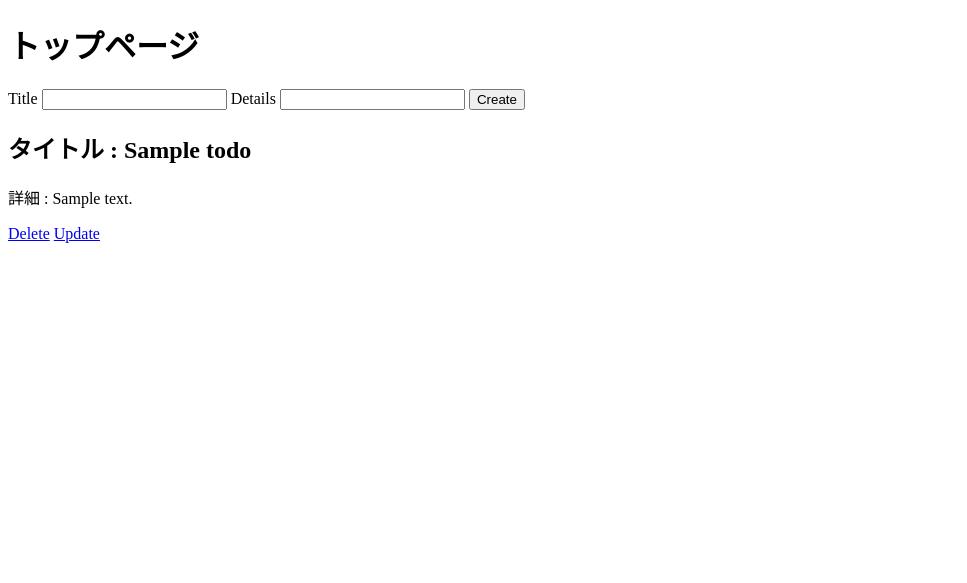
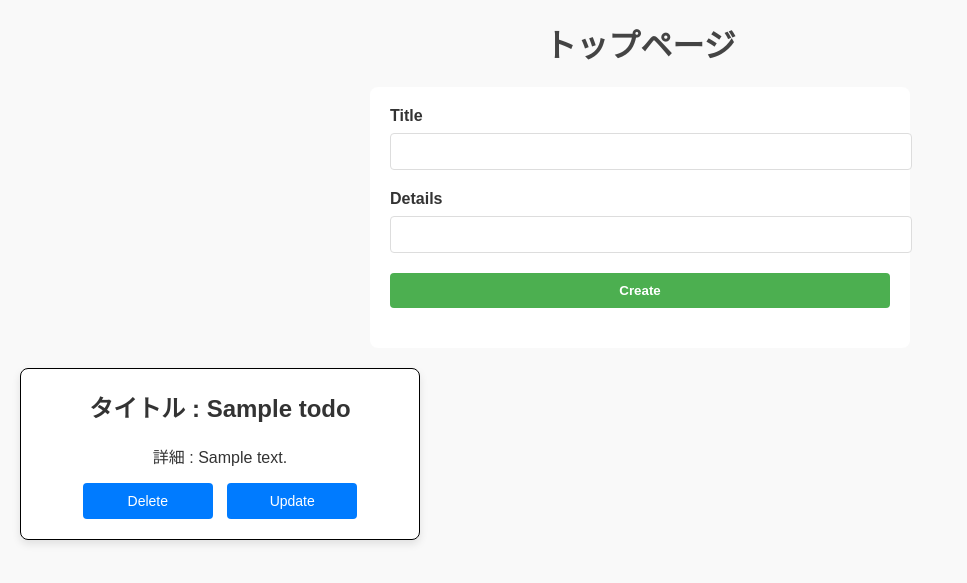
Before and after one commit to yuyadaruma24/psemi_flask, a Flask app: page / in a window 1280 px wide. Shown: the top 583 px of the page, without its empty margins (0-967 px from the left). Run offline with Flask 3, Linux system fonts and the light colour scheme; tables that the repository leaves empty hold one stand-in row (values such as "Sample post").

Commit message:
CSSを活用して，アプリをおしゃれにしよう！

```diff
--- a/static/css/stylesheet.css
+++ b/static/css/stylesheet.css
@@ -0,0 +1,139 @@
+body {
+    font-family: 'Arial', sans-serif;
+    margin: 0;
+    padding: 0;
+    background-color: #f9f9f9;
+    color: #333;
+}
+
+h1 {
+    text-align: center;
+    color: #444;
+    margin-top: 20px;
+}
+
+form {
+    max-width: 500px;
+    margin: 20px auto;
+    background-color: #fff;
+    padding: 20px;
+    border-radius: 8px;
+}
+
+label {
+    display: block;
+    font-weight: bold;
+    margin-bottom: 8px;
+}
+
+input[type="text"],input[type="submit"] {
+    width: 100%;
+    padding: 10px;
+    margin-bottom: 20px;
+    border: 1px solid #ddd;
+    border-radius: 4px;
+}
+
+input[type="text"]:focus {
+    border-color: #888;
+    outline: none;
+}
+
+input[type="submit"] {
+    background-color: #4CAF50;
+    color: #fff;
+    border: none;
+    cursor: pointer;
+    font-weight: bold;
+}
+
+input[type="submit"]:hover {
+    background-color: #45a049;
+}
+
+.task_container {
+    display: flex;
+    flex-wrap: wrap;
+    justify-content: flex-start;
+    padding-left: 20px;
+    gap: 20px;
+    margin-bottom: 20px;
+}
+
+.task {
+    flex: 0 1 calc(33.33333% - 20px);
+    box-sizing: border-box;
+    border: solid 1px #000;
+    padding: 10px;
+    border-radius: 8px;
+    background-color: #fff;
+    box-shadow: 0 4px 8px rgba(0, 0, 0, 0.1);
+    display: flex;
+    flex-direction: column;
+    justify-content: space-between;
+    overflow: hidden;
+}
+
+.task h2, .task p {
+    margin: 10px 0;
+    text-align: center;
+    overflow: hidden;
+    text-overflow: ellipsis;
+    white-space: nowrap;
+}
+
+.task .task_button {
+    text-align: center;
+    margin-top: auto;
+}
+
+a {
+    text-decoration: none;
+    color: #fff;
+    background-color: #007BFF;
+    padding: 10px 15px;
+    margin: 5px;
+    border-radius: 4px;
+    font-size: 14px;
+    text-align: center;
+}
+
+a:hover {
+    background-color: #0056b3;
+}
+
+a[role="button"] {
+    display: inline-block;
+    width: 100px;
+    text-align: center;
+    margin-bottom: 10px;
+}
+
+@media (max-width: 768px) {
+    .task {
+        flex: 0 1 calc(50% - 20px);
+    }
+
+    body {
+        font-size: 14px;
+    }
+
+    form {
+        padding: 15px;
+    }
+
+    input[type="text"], input[type="submit"] {
+        font-size: 14px;
+    }
+
+    a {
+        font-size: 12px;
+        padding: 8px 10px;
+    }
+}
+
+@media (max-width: 600px) {
+    .task {
+        flex: 0 1 100%;
+    }
+}
--- a/templates/base.html
+++ b/templates/base.html
@@ -3,7 +3,7 @@
 <head>
 <meta charset="UTF-8" />
 <meta name="viewport" content="width=device-width, initial-scale=1.0" />
-<link rel="stylesheet" href="../static/css/stylesheet.css">
+<link rel="stylesheet" type="text/css" href="{{ url_for('static', filename='css/stylesheet.css') }}">
 <title>Todo app</title>
 {% block head %}{% endblock %}
 </head>
--- a/templates/index.html
+++ b/templates/index.html
@@ -12,10 +12,17 @@
 </form>
 </div>
 
+<div class="task_container">
     {% for task in tasks %}
+    <div class="task">
         <h2>タイトル : {{ task.title }}</h2>
         <p>詳細 : {{ task.details }}</p>
+        <div class="task_button">
             <a href="/delete/{{ task.id }}" role="button">Delete</a>
             <a href="/update_Get/{{task.id}}" role="button">Update</a>
+        </div>
+    </div>
     {% endfor %}
+</div>
+
 {% endblock %}
```
Lines whose indentation alone changed are shown as unchanged.
